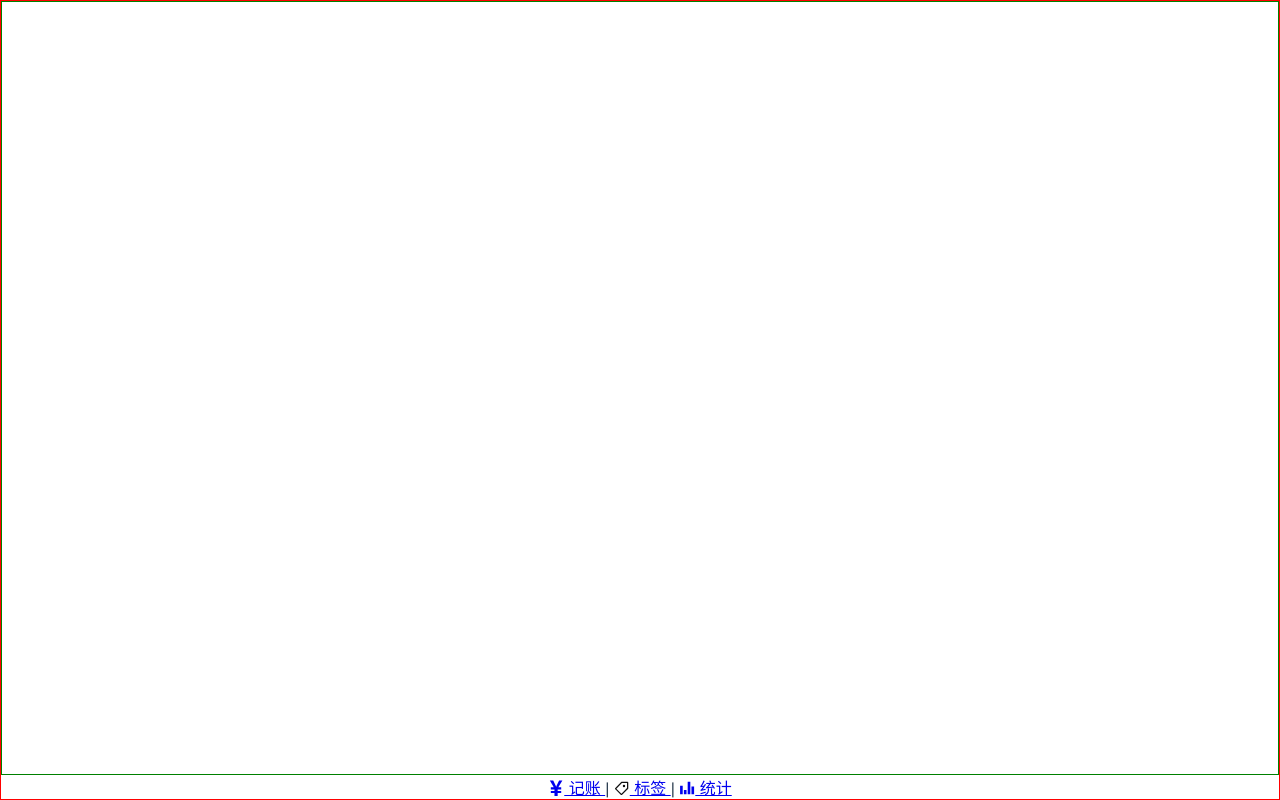
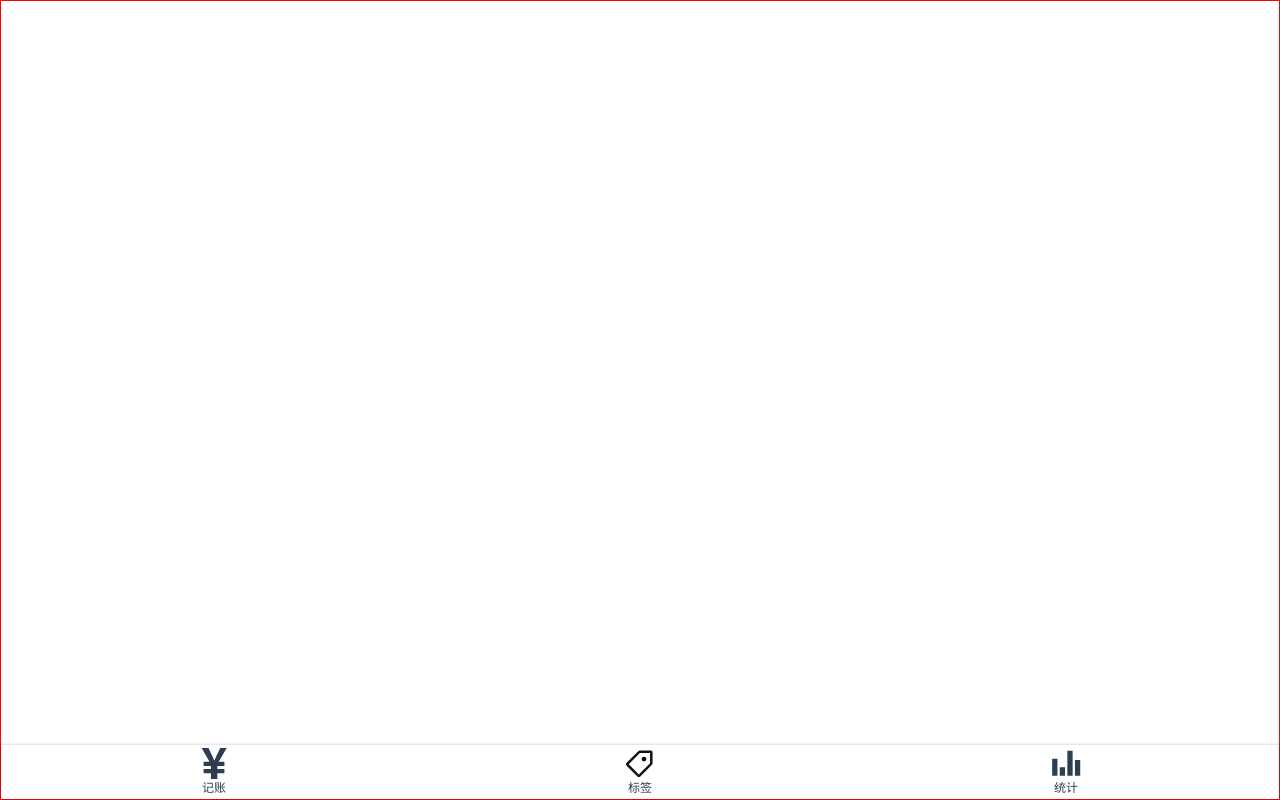
Before and after one commit to GeekyGuang/dobby-vue-code, a Vue app: page /#/money in a window 1280 px wide. Built offline with nearby package versions, Linux system fonts and the light colour scheme.

Commit message:
æ·导航栏添加css

```diff
--- a/src/App.vue
+++ b/src/App.vue
@@ -9,6 +9,13 @@
   margin: 0;
   padding: 0;
   box-sizing: border-box;
+}
+body {
+  line-height: 1.5;
+}
+a {
+  text-decoration: none;
+  color: inherit;
 }
 #app {
   font-family: Avenir, Helvetica, Arial, sans-serif;
--- a/src/components/Layout.vue
+++ b/src/components/Layout.vue
@@ -22,7 +22,6 @@ name: "Layout"
 }
 
 .content {
-  border: 1px solid green;
   flex-grow: 1;
   overflow: auto;
 }
--- a/src/components/Nav.vue
+++ b/src/components/Nav.vue
@@ -1,18 +1,18 @@
 <template>
-  <div>
-    <router-link to="/money">
+  <nav>
+    <router-link to="/money" class="item">
       <Icon name="money" />
       记账
-    </router-link> |
-    <router-link to="/labels">
+    </router-link>
+    <router-link to="/labels" class="item">
       <Icon name="label" />
       标签
-    </router-link> |
-    <router-link to="/statistics">
+    </router-link>
+    <router-link to="/statistics" class="item">
       <Icon name="statistics" />
       统计
     </router-link>
-  </div>
+  </nav>
 </template>
 
 <script lang="ts">
@@ -23,5 +23,23 @@ export default{
 </script>
 
 <style lang="scss" scoped>
+ nav {
+   display: flex;
+   box-shadow: 0 0 3px rgba(0, 0, 0, 0.25);
+   flex-direction: row;
+   font-size: 12px;
+   > .item {
+     padding: 2px 0;
+     width: 33.33333%;
+     display: flex;
+     justify-content: center;
+     align-items: center;
+     flex-direction: column;
 
+     .icon {
+       width: 32px;
+       height: 32px;
+     }
+   }
+ }
 </style>
```
